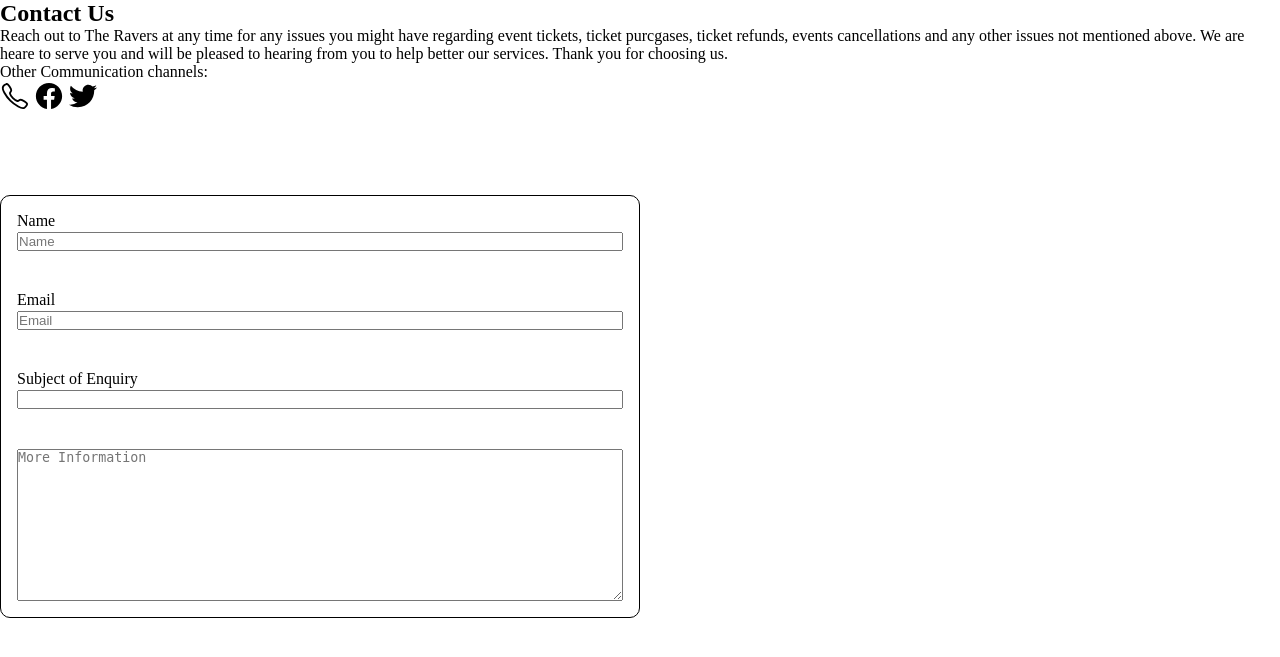
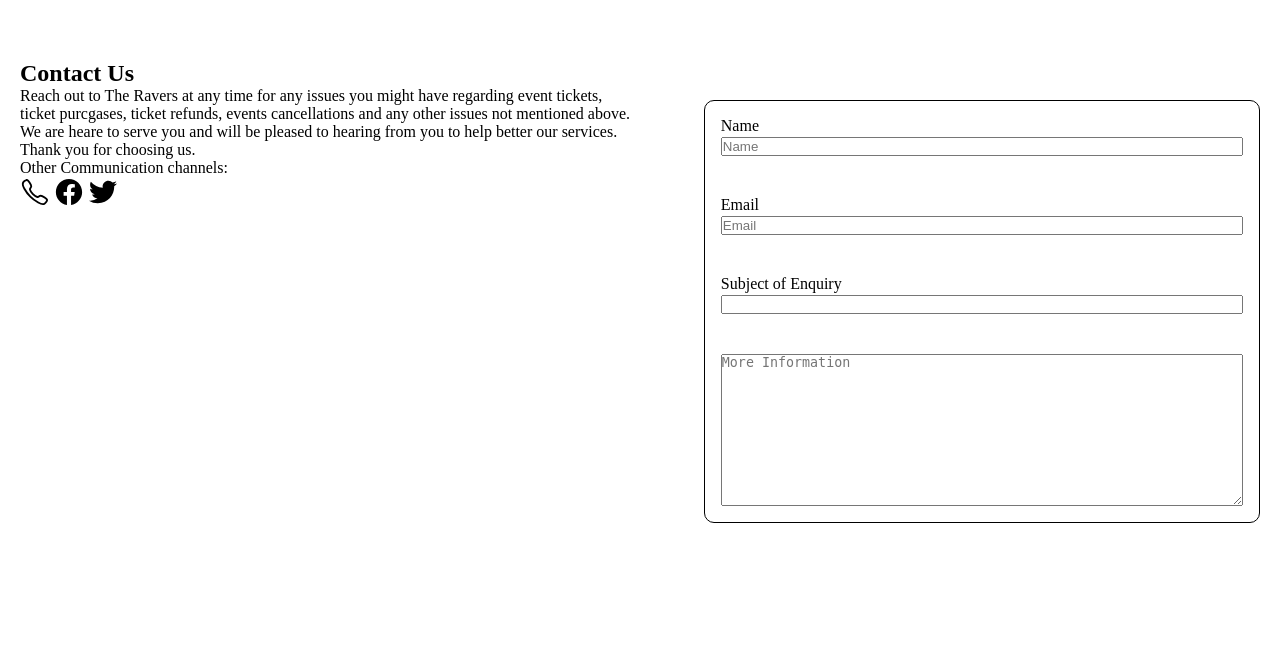
Before and after one commit to nerr-0/RAVE, a Node server app: page /contact in a window 1280 px wide. Shown: the top 657 px of the page. Run offline with Node 20, Linux system fonts and the light colour scheme.

Commit message:
D59/100DOC

```diff
--- a/public/css/style.css
+++ b/public/css/style.css
@@ -66,41 +66,58 @@ main {
   border-top-right-radius: 10px;
 }
 /*ravers page styles*/
-.ravers-header{
+.ravers-header {
   /* margin: 20px; */
 }
-.ravers-header span img{
+.ravers-header span img {
   width: 30px;
   height: 20px;
   border-radius: 50%;
 }
-.main-header a{
+.main-header a {
   text-decoration: none;
   color: black;
   border: 1px solid black;
   border-radius: 5px;
   padding: 5px;
-
 }
-.main-header{
+.main-header {
   display: flex;
   justify-content: space-between;
   width: 100%;
 }
-.ravers-main{
+.ravers-main {
   margin-left: 80px;
 }
 
-
-
-
 /*contact page styles*/
-.contact-extras-icons img{
+.contact-body {
+  display: flex;
+  flex-direction: row;
+  justify-content: space-between;
+  padding: 20px;
+  gap: 4px;
+  /* width: 100%; */
+}
+.contact-left-panel {
+  width: 50%;
+  padding-top: 40px;
+}
+.contact-right-panel{
+  display: flex;
+  justify-content: right;
+  width: 50%;
+}
+.contact-right-panel form{
+  width: 90%;
+}
+.contact-extras-icons img {
   width: 30px;
   height: 30px;
 }
+
 /*register page styles*/
-form{
+form {
   border: 1px solid black;
   padding: 16px;
   border-radius: 10px;
@@ -110,13 +127,13 @@ form{
   gap: 2px;
   margin-top: 80px;
 }
-.forms-body{
+.forms-body {
   display: flex;
   align-items: center;
   flex-direction: column;
   padding: 60px;
 }
-.login-top{
+.login-top {
   display: flex;
   flex-direction: column;
   width: 50%;
@@ -124,42 +141,20 @@ form{
   margin-left: 300px;
 }
 
-
-
-
-
-
-
-
-
-
-
-
-
-
-
-
-
-
-
-
-
-
-
 /*footer styles*/
-.footer-sponsors, .footer-contacts{
+.footer-sponsors,
+.footer-contacts {
   display: flex;
   justify-content: space-between;
   width: 40%;
   padding: 20px;
-
 }
-.footer-sponsors img{
+.footer-sponsors img {
   width: 30px;
   height: 30px;
   border-radius: 50%;
 }
-.footer-contacts img{
+.footer-contacts img {
   width: 30px;
   height: 30px;
 }
--- a/views/contact.ejs
+++ b/views/contact.ejs
@@ -7,7 +7,7 @@
     <link rel="stylesheet" href="./css/style.css">
     <title>Contact | The Ravers</title>
 </head>
-<body>
+<body class="contact-body">
     <div class="contact-left-panel">
         <h2>Contact Us</h2>
         <p>Reach out to The Ravers at any time for any issues you might have regarding event tickets, ticket purcgases, ticket refunds, events cancellations and any other issues not mentioned above. We are heare to serve you and will be pleased to hearing from you to help better our services.
```
Also changed, not shown: views/register.ejs (+9 -4 lines).
